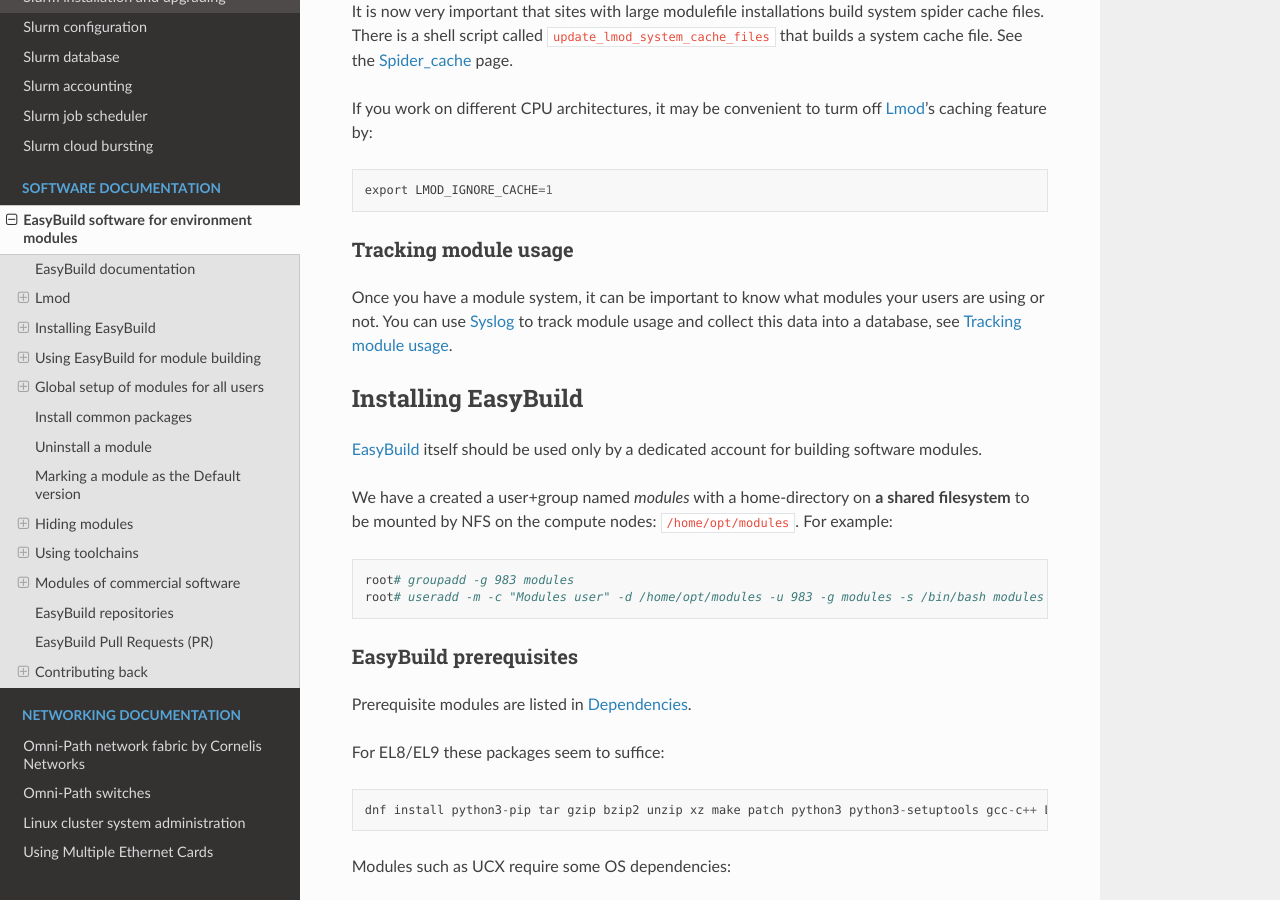
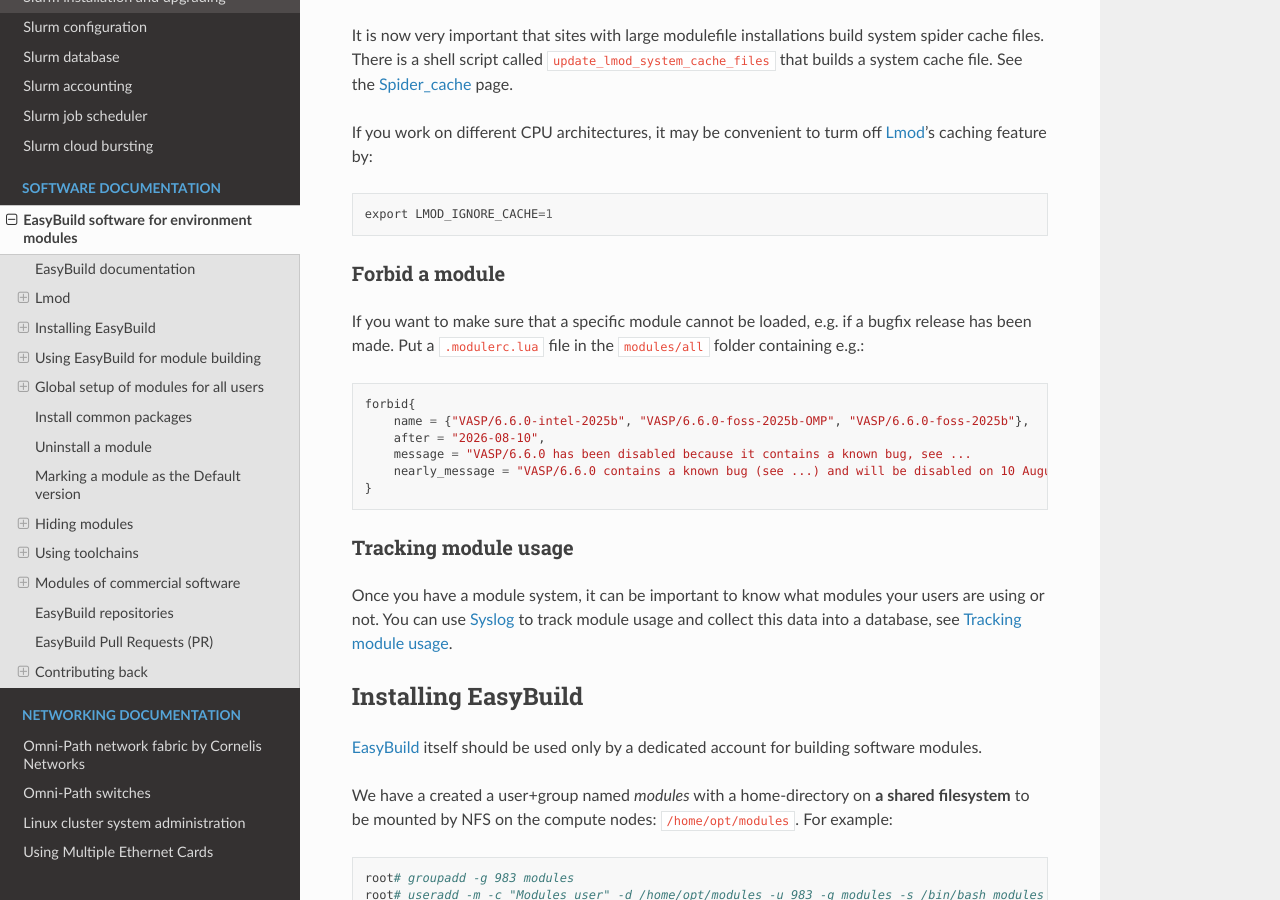
Before and after one commit to OleHolmNielsen/Niflheim_system, a Sphinx documentation site: the page built from docs/EasyBuild_modules.rst, in a window 1280 px wide and 900 px high, scrolled down 4036 px. Built offline with Sphinx 7.4.7 and the Read the Docs theme 3.1.0, drawn with Linux system fonts in a browser that asks for light colours.

Commit message:
first text about forbidding modules with lmod

```diff
--- a/docs/EasyBuild_modules.rst
+++ b/docs/EasyBuild_modules.rst
@@ -151,6 +151,18 @@
   export LMOD_IGNORE_CACHE=1
 
 .. _Spider_cache: https://lmod.readthedocs.io/en/latest/130_spider_cache.html
+
+Forbid a module
+---------------
+
+If you want to make sure that a specific module cannot be loaded, e.g. if a bugfix release has been made. Put a ``.modulerc.lua`` file in the ``modules/all`` folder containing e.g.::
+
+  forbid{
+      name = {"VASP/6.6.0-intel-2025b", "VASP/6.6.0-foss-2025b-OMP", "VASP/6.6.0-foss-2025b"},
+      after = "2026-08-10",
+      message = "VASP/6.6.0 has been disabled because it contains a known bug, see ...
+      nearly_message = "VASP/6.6.0 contains a known bug (see ...) and will be disabled on 10 August 2026. Please switch to VASP/6.6.1",
+  }
 
 Tracking module usage
 -----------------------
```
